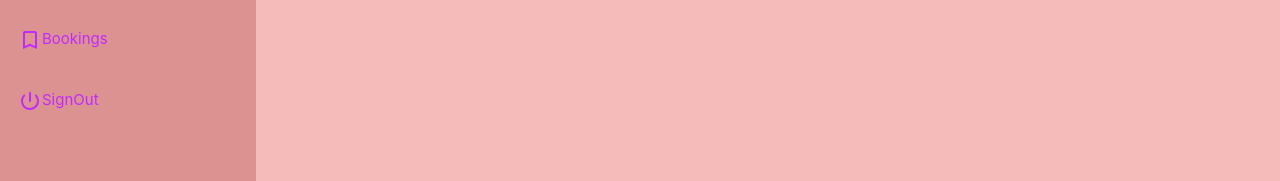
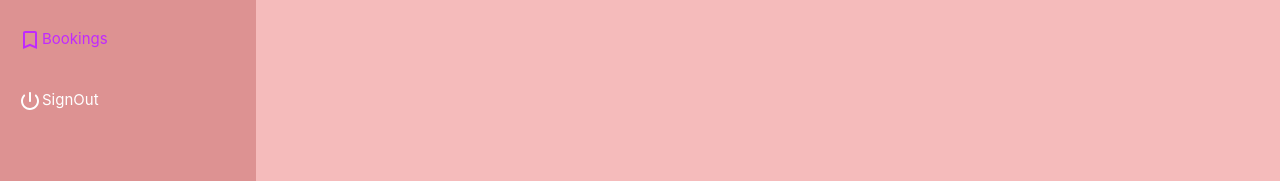
Before and after one commit to ThomasAKA/capstone_project, a React (Create React App) app: page /dashboard in a window 1280 px wide. Shown: the part 142-323 px from the top of the page. Built offline with nearby package versions, Linux system fonts and the light colour scheme; sample sign-in values are in the browser's storage.

Commit message:
new file:   src/Logout.js 	modified:   src/pages/Dashboard.js 	modified:   src/pages/Main.js 	modified:   src/routes.js

```diff
--- /dev/null
+++ b/src/Logout.js
@@ -0,0 +1,32 @@
+import GLOBAL from '../src/Global'
+
+import axios from 'axios'
+
+const token = localStorage.getItem('token');
+
+const axioslogoutinstance = axios.create({
+    baseURL: 'http://13.92.41.24/api/',
+     headers: {'Authorization' : `Token ${token}`}
+  });
+
+
+export const handleLogout = (e)=>{
+    e.preventDefault()
+    axioslogoutinstance.post("/logout/")
+    .then( (response)=> {
+      console.log(response);
+      if(response.status === 204){
+       localStorage.setItem('token',"")
+       GLOBAL.appState.setState({isloggedIn:"false"},() => {
+        localStorage.setItem('isloggedIn',false)
+      })
+       this.props.history.push("/")
+     }
+
+    })
+    .catch(function (error) {
+      console.log(error);
+    //  alert(error.toString())
+    });
+
+  }
--- a/src/pages/Dashboard.js
+++ b/src/pages/Dashboard.js
@@ -11,6 +11,7 @@
 import BookmarkBorderIcon from '@material-ui/icons/BookmarkBorder';
 import EventAvailableIcon from '@material-ui/icons/EventAvailable';
 import GLOBAL from '../Global'
+import {handleLogout} from '../Logout'
 
 
 class dashboard extends Component{
@@ -48,7 +49,7 @@
                     <a className="dash_icon2" href="/events"><BookmarkBorderIcon/>Bookings</a>
 
 
-                    <a className="dash_icon3" href="/login"><PowerSettingsNewRoundedIcon/>SignOut</a>
+                    <a className="dash_icon3" onClick={handleLogout}><PowerSettingsNewRoundedIcon/>SignOut</a>
 
             </div>
 
--- a/src/pages/Main.js
+++ b/src/pages/Main.js
@@ -9,6 +9,7 @@
 import TwitterIcon from '@material-ui/icons/Twitter';
 import CopyrightIcon from '@material-ui/icons/Copyright';
 import GLOBAL from '../Global'
+import {handleLogout} from '../Logout'
 
 class Main extends Component{
     constructor(props){
@@ -34,7 +35,7 @@
       <div class="navbar">
         <Link to="/"><i class="fa fa-fw fa-home"></i> Home</Link>
         <Link to="/events" ><i class="fa fa-fw fa-calendar"></i> Events</Link>
-        <Link to="/login"><i class="fa fa-fw fa-sign-out"></i> Logout</Link>
+        <a onClick={handleLogout}><i class="fa fa-fw fa-sign-out"></i> Logout</a>
       </div>  :
       <div class="navbar">
       <Link to="/"><i class="fa fa-fw fa-home"></i> Home</Link>
--- a/src/routes.js
+++ b/src/routes.js
@@ -32,10 +32,10 @@
         <Switch>
         <Route exact path="/" component={Main}/>
         <Route exact path="/login">
-       {GLOBAL.appState.state.isloggedIn!=='false'? <Redirect to="/main" /> : <LogIn />}
+       {GLOBAL.appState.state.isloggedIn!=='false'? <Redirect to="/" /> : <LogIn />}
         </Route>
         <Route exact path="/signup">
-       {GLOBAL.appState.state.isloggedIn!=='false' ? <Redirect to="/main" /> : <SignUp />}
+       {GLOBAL.appState.state.isloggedIn!=='false' ? <Redirect to="/" /> : <SignUp />}
         </Route>
 
         <Route exact path="/events" component={Program}/>
```
